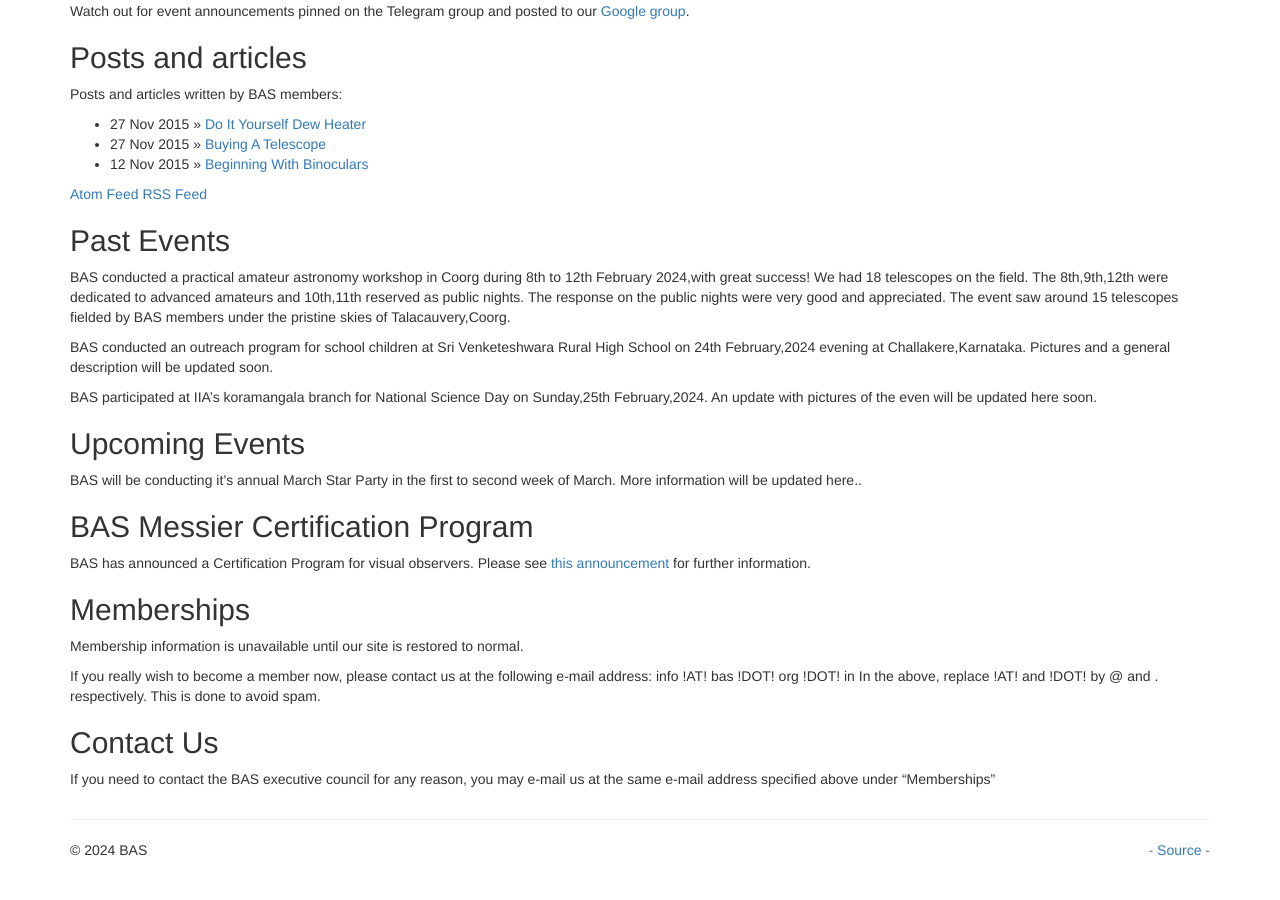
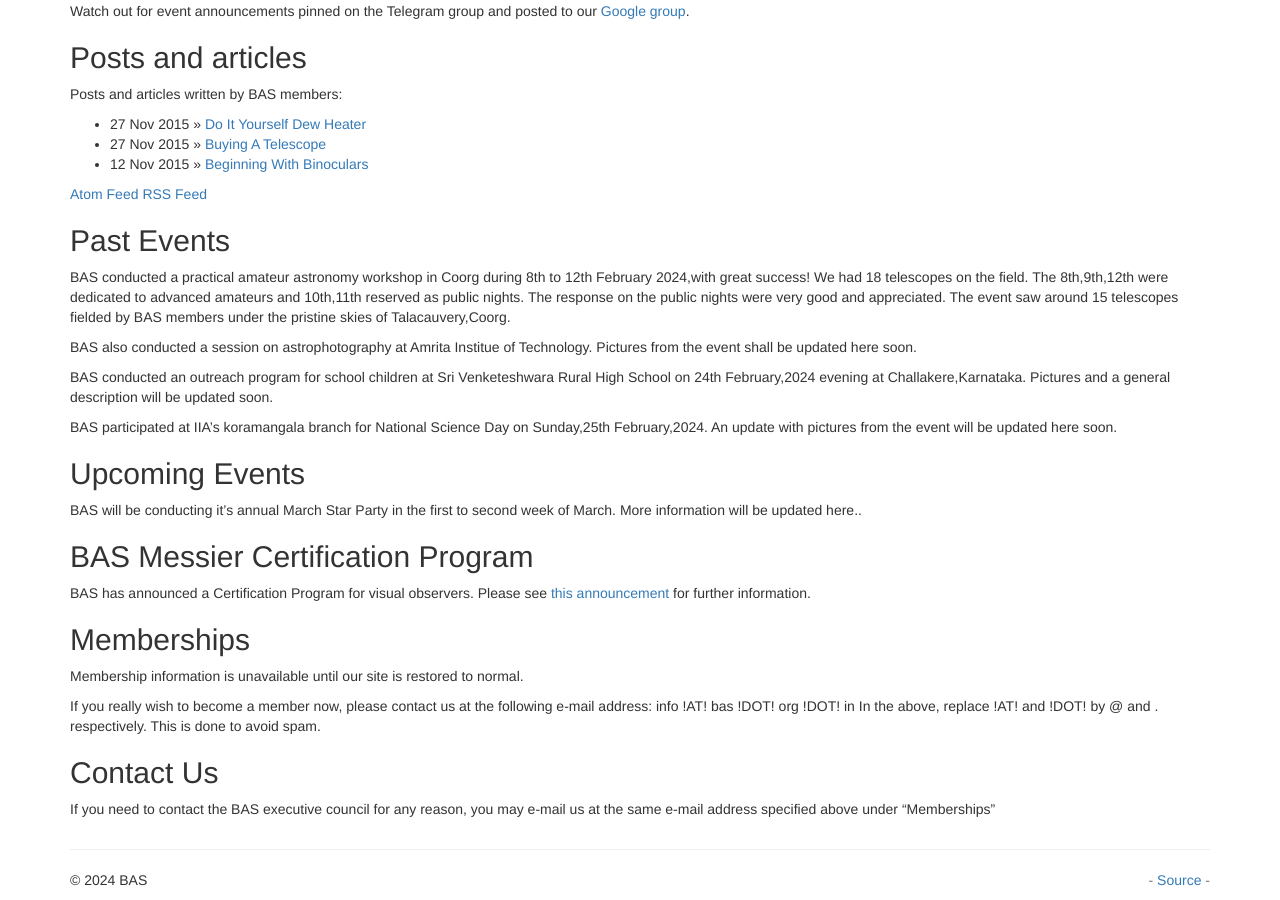
Before and after one commit to bas-org/bas-org.github.io, a Jekyll site: the page built from index.md, in a window 1280 px wide and 900 px high, scrolled down 714 px. Built offline with Jekyll 4.4.1, drawn with Linux system fonts in a browser that asks for light colours; nearby versions of some CDN libraries; library files that are not in the unit come from our copies; before the commit the page ends 1584 px from its top, so only the background shows below that.

Commit message:
Info on astophotography talk at Amirta
Added astrophotography talk by Chakru in past sessions + some spelling corrections.

```diff
--- a/index.md
+++ b/index.md
@@ -37,11 +37,14 @@ BAS conducted a practical amateur astronomy workshop in Coorg during 8th to 12th
 The response on the public nights were very good and appreciated. The event saw around 15 telescopes fielded by BAS
 members under the pristine skies of Talacauvery,Coorg.
 
+BAS also conducted a session on astrophotography at Amrita Institue of Technology. Pictures from the event
+shall be updated here soon.
+
 BAS conducted an outreach program for school children at Sri Venketeshwara Rural High School on
 24th February,2024 evening at Challakere,Karnataka. Pictures and a general description will be updated soon.
 
 BAS participated at IIA's koramangala branch for National Science Day on Sunday,25th February,2024.
-An update with pictures of the even will be updated here soon.
+An update with pictures from the event will be updated here soon.
 
 ## Upcoming Events
 
```
